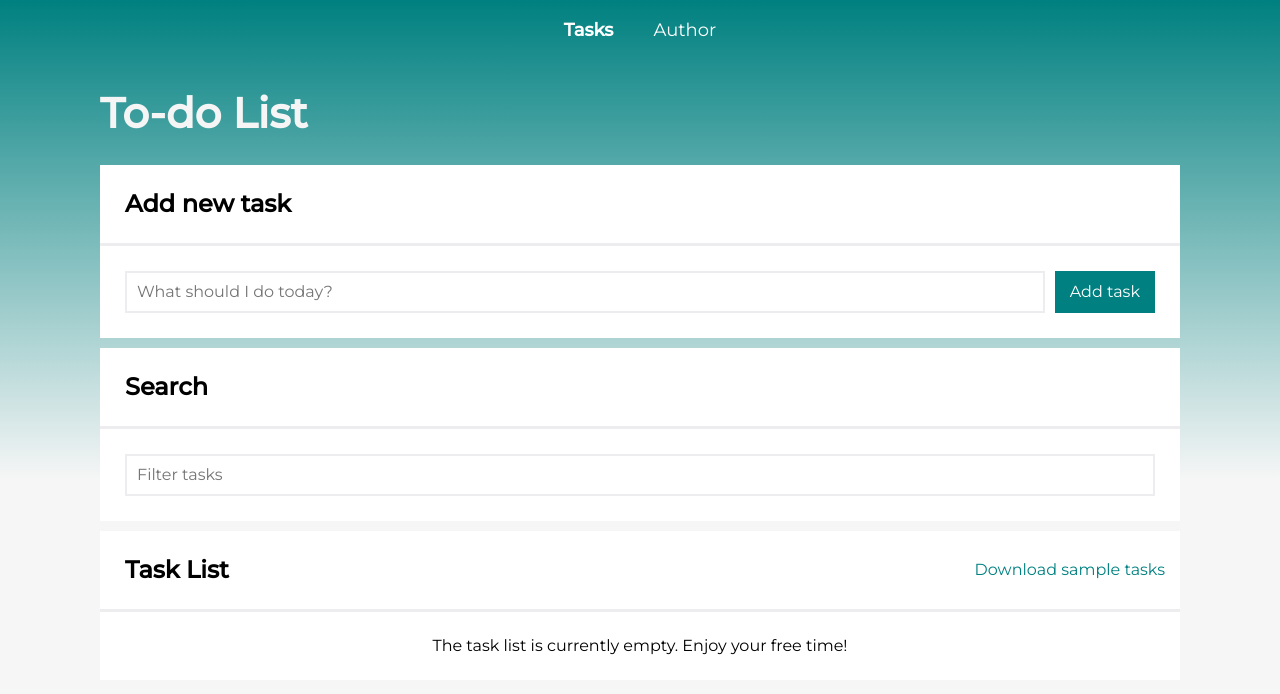
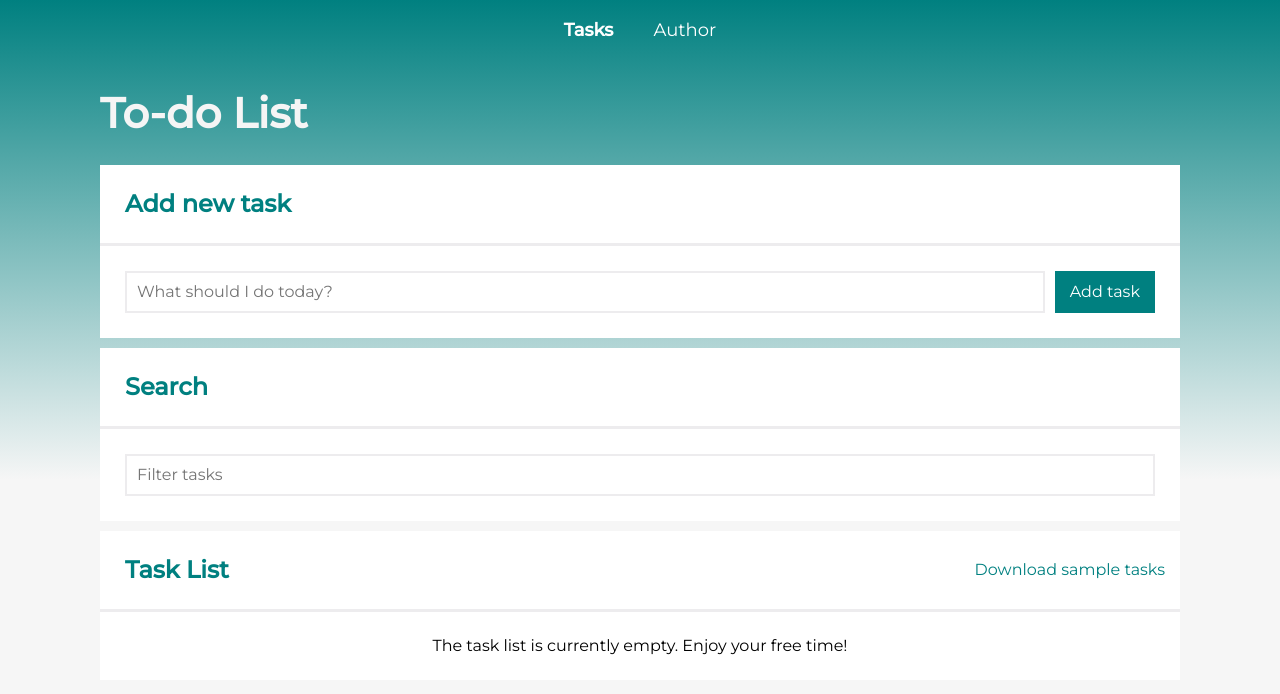
Before and after one commit to stolar-xyz/to-do-list-react, a React (Create React App) app: page /#/tasks in a window 1280 px wide. Shown: the top 694 px of the page. Built offline with nearby package versions, Linux system fonts and the light colour scheme.

Commit message:
typo corrected

```diff
--- a/src/App/common/Section/styled.js
+++ b/src/App/common/Section/styled.js
@@ -17,7 +17,7 @@ export const Container = styled.div`
 `;
 
 export const SubHeaderTitle = styled.h2`
-    color: ${({ theme }) => theme.colors.Subheader};
+    color: ${({ theme }) => theme.colors.subHeader};
     margin: 0;
     padding: 25px;
 `;
```
